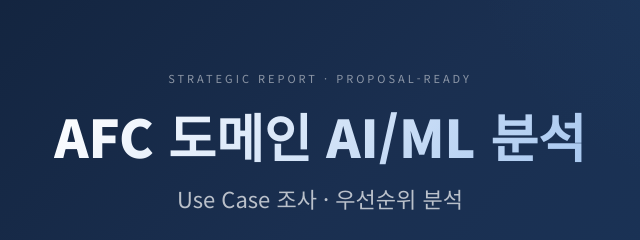
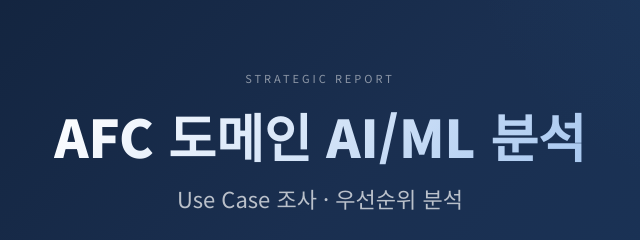
Before and after one commit to hyunseokchae/hyunseokchae.github.io, a plain HTML site: page index.html in a window 1280 px wide. Shown: the part 195-435 px from the top of the page, 320-960 px from the left. Drawn offline with Linux system fonts and the light colour scheme.

Commit message:
update index.html

```diff
--- a/index.html
+++ b/index.html
@@ -786,7 +786,7 @@ html, body {
      SLIDE 1 — 표지
 ═══════════════════════════════════════════════ -->
 <section class="slide active" id="s1">
-  <div class="cover-badge">STRATEGIC REPORT · PROPOSAL-READY</div>
+  <div class="cover-badge">STRATEGIC REPORT</div>
   <div class="cover-title">AFC 도메인 AI/ML 분석</div>
   <div class="cover-subtitle">Use Case 조사 · 우선순위 분석</div>
   <div class="cover-divider"></div>
```
